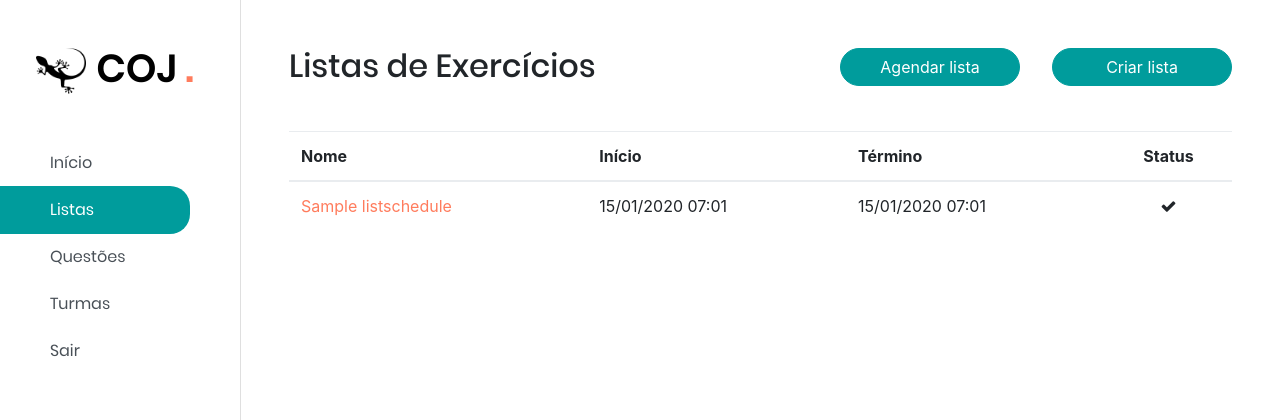
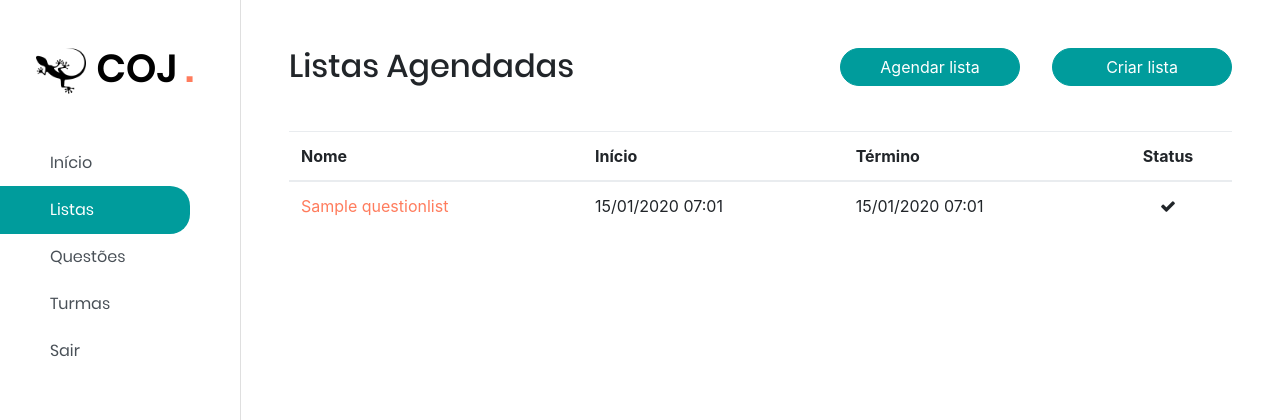
Before and after one commit to GeovanaRamos/calango-online-judge, a Django app: page /schedules/ in a window 1280 px wide. Shown: the top 420 px of the page. Run offline with Django 3.2, Linux system fonts and the light colour scheme; a user stored in the database is signed in; tables that the repository leaves empty hold one stand-in row (values such as "Sample post"); some libraries are stand-ins or nearby versions.

Commit message:
Removing name from schedule

```diff
--- a/judge/helpers.py
+++ b/judge/helpers.py
@@ -5,9 +5,9 @@ from judge import models
 
 def get_list_schedules_for_user(user):
     if hasattr(user, 'student'):
-        # show list of one of the student's active class
+        # show list of the student's active class
         current_class = user.student.active_class
-        return models.ListSchedule.objects.filter(course_class=current_class).order_by('-start_date', '-due_date')
+        return models.ListSchedule.objects.filter(course_class=current_class).order_by('-start_date', 'due_date')
     elif hasattr(user, 'professor'):
         # show list of all of the professor's active classes
         classes = user.professor.classes.all()
--- a/judge/models.py
+++ b/judge/models.py
@@ -75,7 +75,6 @@ class QuestionList(models.Model):
 
 
 class ListSchedule(models.Model):
-    name = models.CharField(verbose_name='Nome do Agendamento', max_length=40)
     start_date = models.DateTimeField(verbose_name="Data de Início", auto_now=False, auto_now_add=False)
     due_date = models.DateTimeField(verbose_name="Data de Término", auto_now=False, auto_now_add=False)
     course_class = models.ForeignKey(CourseClass, verbose_name='Turma', on_delete=RESTRICT, related_name='schedules')
--- a/templates/judge/schedule_detail.html
+++ b/templates/judge/schedule_detail.html
@@ -17,7 +17,7 @@
 
   <h2 class="mb-5">Detalhes da Lista</h2>
   <div class="container mt-5">
-    <p><strong>Nome:</strong> {{ object.name }}</p>
+    <p><strong>Nome:</strong> {{ object.question_list.name }}</p>
     <p><strong>Início:</strong> {{ object.start_date|date:'d/m/Y H:m' }}</p>
     <p><strong>Término:</strong> {{ object.due_date|date:'d/m/Y H:m' }}</p>
   </div>
--- a/templates/judge/schedule_list.html
+++ b/templates/judge/schedule_list.html
@@ -13,7 +13,7 @@
         Agendar lista</a>
    {% endif %}
 
-  <h2 class="mb-5">Listas de Exercícios</h2>
+  <h2 class="mb-5">Listas Agendadas</h2>
   <div class="table-responsive">
     <table class="table table-hover">
 
@@ -33,7 +33,7 @@
       <tbody>
       {% for object in object_list %}
         <tr>
-          <td><a href="{% url 'schedule_detail' object.pk %}">{{ object.name }}</a></td>
+          <td><a href="{% url 'schedule_detail' object.pk %}">{{ object.question_list.name }}</a></td>
           <td>{{ object.start_date|date:'d/m/Y H:m' }}</td>
           <td>{{ object.due_date|date:'d/m/Y H:m' }}</td>
           {% if user.student %}
```
Also changed, not shown: judge/migrations/0001_initial.py.
